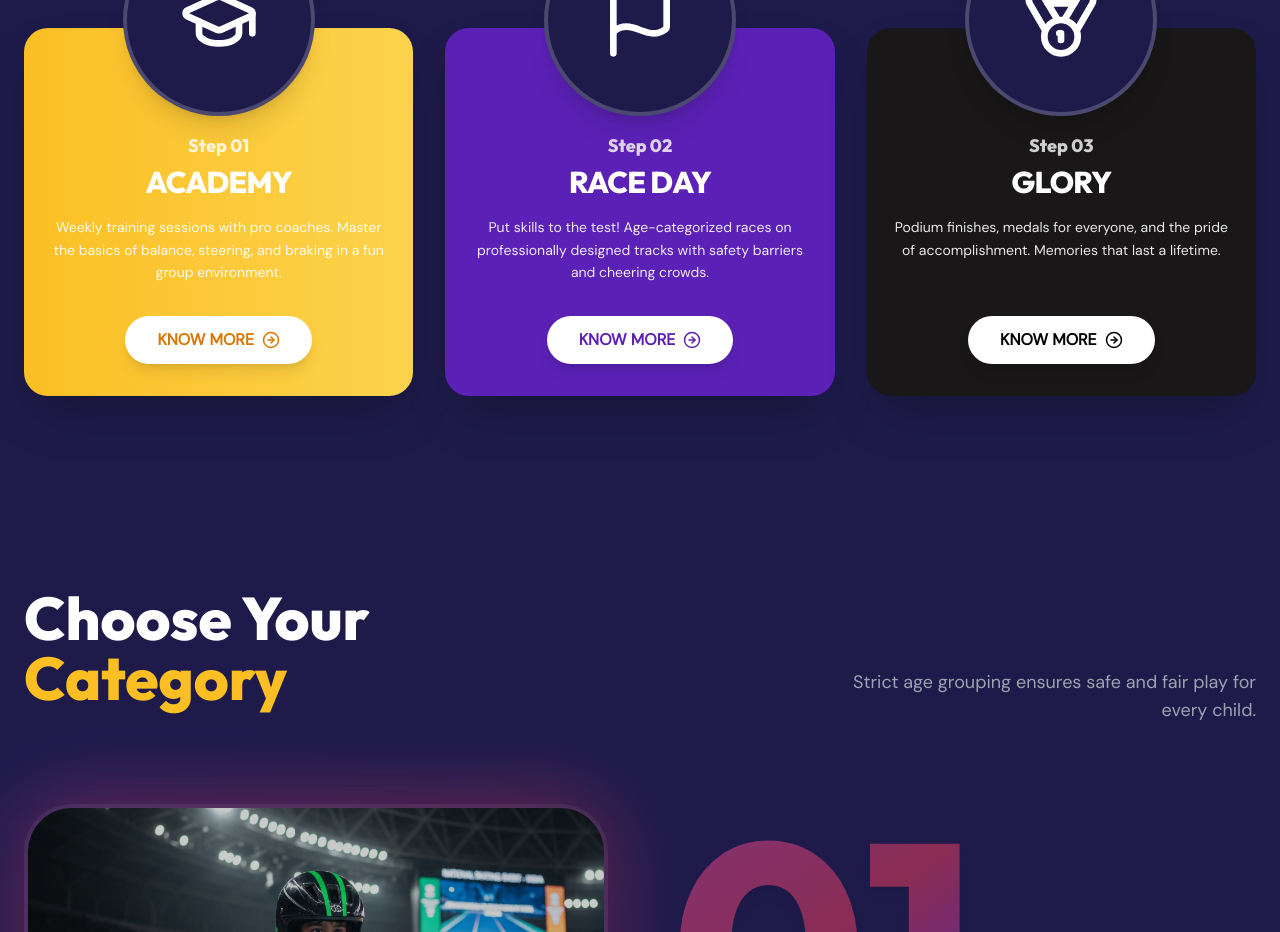
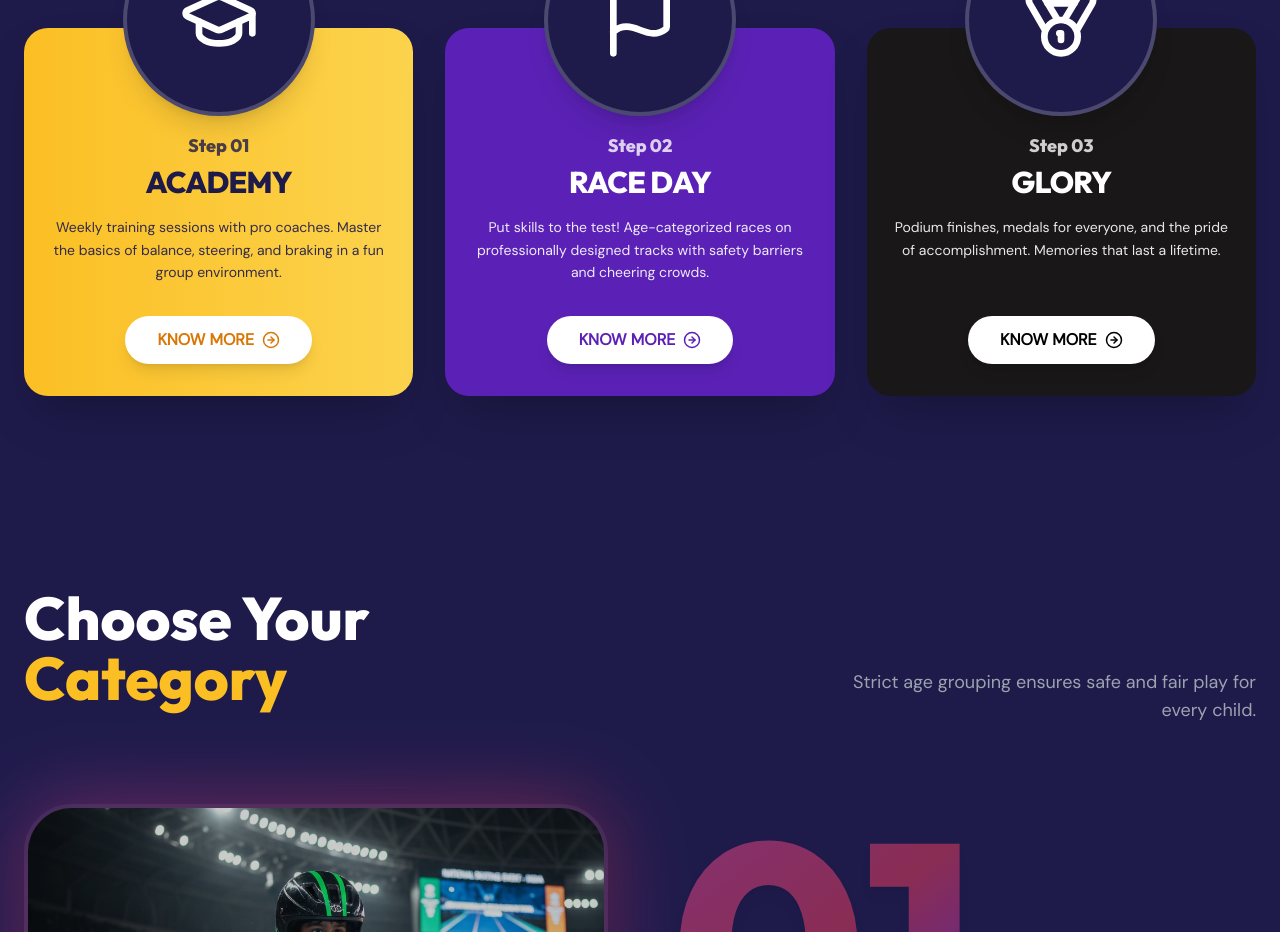
Before and after one commit to Laaxxmm/striders, a React (Vite) app: page / in a window 1280 px wide. Shown: the part 1780-2712 px from the top of the page. Built offline with nearby package versions, Linux system fonts and the light colour scheme; no server answers.

Commit message:
fix: improve text contrast on yellow info card

```diff
--- a/components/InfoSection.tsx
+++ b/components/InfoSection.tsx
@@ -26,7 +26,8 @@ const InfoSection: React.FC = () => {
       desc: "Weekly training sessions with pro coaches. Master the basics of balance, steering, and braking in a fun group environment.",
       Icon: GraduationCap,
       bg: "bg-gradient-to-r from-brand-gold to-brand-yellow", // Darker gold/orange to match reference feel
-      buttonColor: "text-[#d97706]"
+      buttonColor: "text-[#d97706]",
+      textColor: "text-brand-dark"
     },
     {
       id: 2,
@@ -35,7 +36,8 @@ const InfoSection: React.FC = () => {
       desc: "Put skills to the test! Age-categorized races on professionally designed tracks with safety barriers and cheering crowds.",
       Icon: Flag,
       bg: "bg-[#5b21b6]", // Violet/Purple
-      buttonColor: "text-[#5b21b6]"
+      buttonColor: "text-[#5b21b6]",
+      textColor: "text-white"
     },
     {
       id: 3,
@@ -44,7 +46,8 @@ const InfoSection: React.FC = () => {
       desc: "Podium finishes, medals for everyone, and the pride of accomplishment. Memories that last a lifetime.",
       Icon: Medal,
       bg: "bg-[#191717]", // Dark/Black
-      buttonColor: "text-black"
+      buttonColor: "text-black",
+      textColor: "text-white"
     }
   ];
 
@@ -125,9 +128,9 @@ const InfoSection: React.FC = () => {
                     </div>
 
                     {/* Content */}
-                    <span className="font-display font-bold text-white/80 text-lg mb-1">{step.age}</span>
-                    <h3 className="font-display font-black text-3xl text-white mb-4 uppercase tracking-tight">{step.title}</h3>
-                    <p className="text-white/90 text-sm leading-relaxed mb-8 flex-grow">
+                    <span className={`font-display font-bold text-lg mb-1 ${step.textColor} opacity-80`}>{step.age}</span>
+                    <h3 className={`font-display font-black text-3xl mb-4 uppercase tracking-tight ${step.textColor}`}>{step.title}</h3>
+                    <p className={`text-sm leading-relaxed mb-8 flex-grow ${step.textColor} opacity-90`}>
                       {step.desc}
                     </p>
 
```
